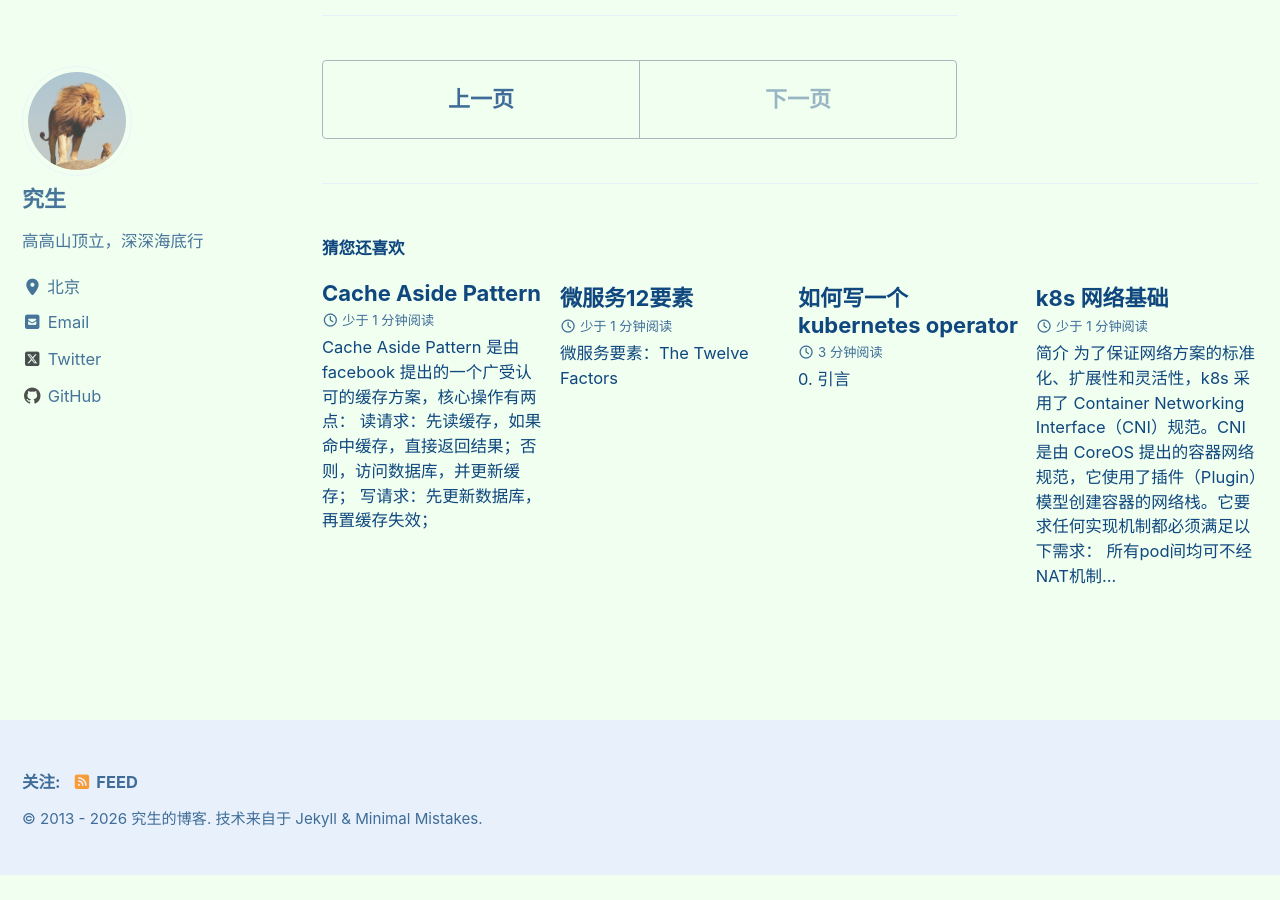
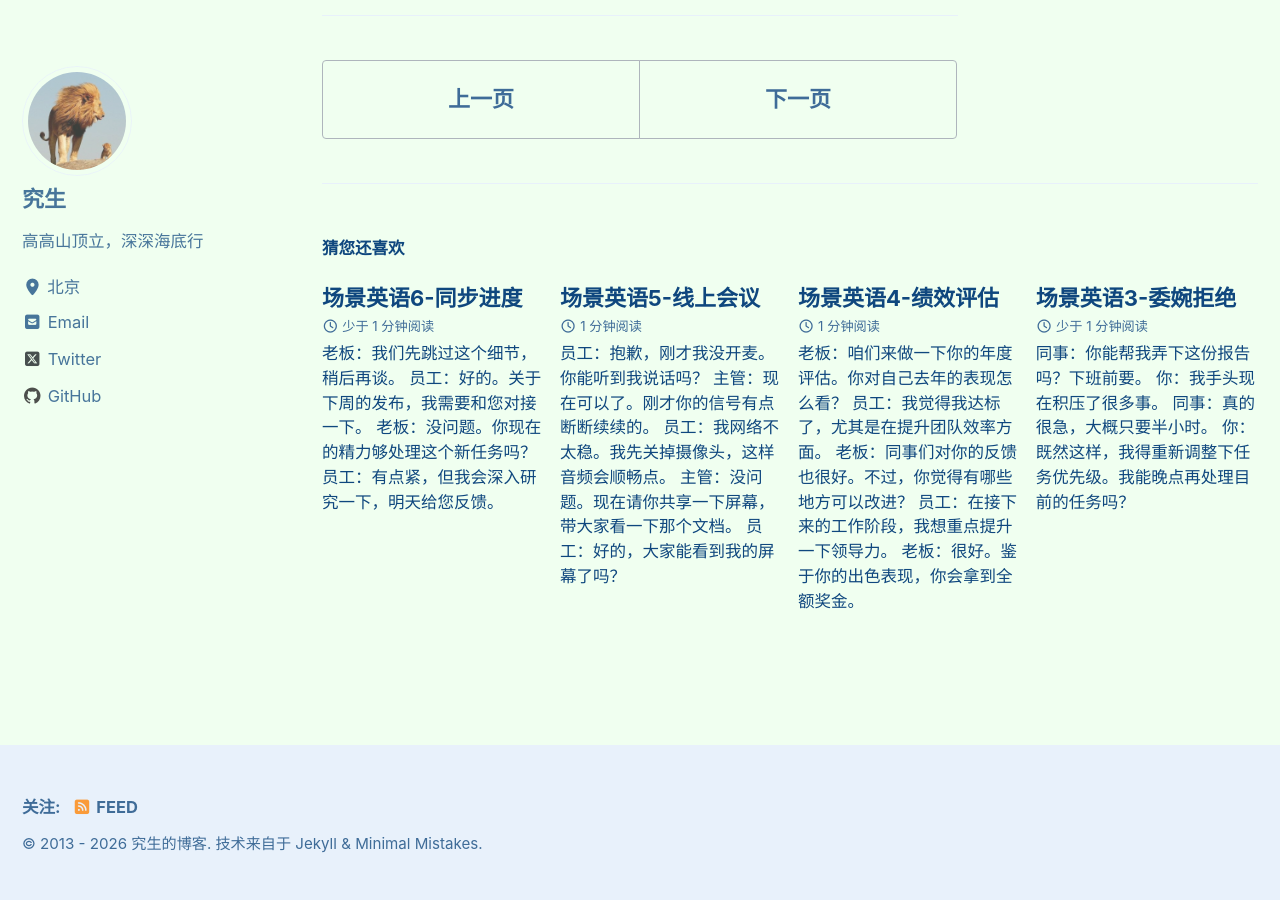
Before and after one commit to 9sheng/9sheng.github.io, a Jekyll site: the page built from _posts/2026-04-20-speak-up-1-politely-interjecting.md, in a window 1280 px wide and 900 px high, scrolled down 1976 px. Built offline with Jekyll 4.4.1, drawn with Linux system fonts in a browser that asks for light colours; cached includes are drawn as plain includes; before the commit the page ends 2851 px from its top, so only the background shows below that; some of the changed text lies outside the part shown.

Commit message:
copy posts

```diff
--- a/_posts/2026-04-20-speak-up-1-politely-interjecting.md
+++ b/_posts/2026-04-20-speak-up-1-politely-interjecting.md
@@ -12,7 +12,7 @@ tags:
 - **员工**：直接打断会不会很不礼貌？
 - **导师**：如果你先肯定对方，再说“我想补充一点”，就很专业。
 - **员工**：明白了。如果我想转到另一个话题呢？
-- **导师**：你可以说：“既然提到了这个，我想把话题转到………
+- **导师**：你可以说：“既然提到了这个，我想把话题转到……
 
 ---
 
--- /dev/null
+++ b/_posts/2026-04-22-speak-up-2-network-lagging.md
@@ -0,0 +1,71 @@
+---
+title:      "场景英语2-网络卡顿"
+date:       2026-04-22 10:44:08 -0700
+categories: English
+tags:
+- English
+- Speak up
+---
+
+- **同事**：嘿，你刚才说的那部分能再讲一遍吗？你刚才卡成 PPT了。
+- **你**：抱歉，我这儿网特别不稳定。现在好点了吗？
+- **同事**：还是不行，你的声音和画面不同步。
+- **你**：晕，我感觉我快要掉线了…（过了一分钟）
+- **你**：刚才不好意思，我的 Zoom 闪退了。
+- **同事**：没事，现在听得很清楚。
+- **你**：可能是我的带宽不够，我先把摄像头关了，这样能顺畅点。
+
+---
+
+- **Colleague**: Hey, could you repeat that? You were **lagging** pretty bad just now.
+- **You**: Sorry about that. My internet has been really **spotty** all morning. Is this any better?
+- **Colleague**: Not really. Your audio and video are **out of sync**.
+- **You**: Shoot, I think I'm about to **cut out**... (One minute later)
+- **You**: Sorry again, everyone. My zoom just **crashed**.
+- **Colleague**: No worries. We can hear you loud and clear now.
+- **You**: I think it's a bandwidth issue. I'll keep my camera off for now to **save some connection**.
+
+---
+
+- Lagging: 卡顿。不管是游戏卡了还是视频会议卡了，都说 "I'm lagging" 或 "The screen is lagging".
+- Just now: 刚才。指的是“几秒钟或几分钟前”。Right now：指的是“此时此刻”。
+- Out of sync: Sync 是 Synchronization（同步）的缩写。指声音和嘴型对不上，或者是文档版本不同步。
+- Cut out: 掉线。指声音断断续续，或者人直接从会议中消失。
+- Crash: 专门指软件（如 Zoom,Slack, Chrome）“闪退”或系统“崩溃”。
+- Bandwidth: 字面意思是“带宽”。在职场中，它有两个高频用法：1）技术层：网速不够。2）个人层：意指“精力/时间”。比如"I don't have the bandwidth for another project."
+
+---
+
+远程办公：网络与技术故障全汇总（Tech Glitches）
+
+- **Lagging** 严重卡顿（像PPT）
+  - You were lagging just now. Could you repeat that?（你刚才卡得太厉害了，能再说一遍吗？）
+- **Spotty** 信号不稳（时好时坏）
+  - My internet has been spotty all morning.（我这网整个早上都不太稳。）
+- **Choppy** 音频断续（电音）
+  - Your audio is a bit choppy. I missed the last part.（你的声音断断续续的，最后那部分我没听到。）
+- **Acting up** 设备出毛病
+  - My mic is acting up. Let me try to re-join.（麦克风出毛病了。我试着重新进一下。）
+- **Freezing** 画面定格（不动）
+  - Your screen is freezing. Is your connection okay?（你的画面定住了，你的网络还好吗？）
+- **Crashed** 软件闪退（崩溃）
+  - Sorry I dropped off, my Zoom just crashed.（抱歉我掉线了，我的Zoom 刚才闪退了。）
+- **Cut out** 彻底掉线（没声）
+  - I think I cut out for a second. Am I back now?（我刚才好像掉线了。我现在回来了吗？）
+- **Out of sync** 音画不同步
+  - 'Your audio and video are out of sync. It's a bit distracting."（你的音画不同步，有点让人分心。）
+- **Background Noise** 背景噪音
+  - "Sorry for the noise, my neighbor is mowing the lawn."（抱歉有噪音，我邻居在割草。）
+- **Echo** 回声/回音
+  - I'm hearing an echo from your end. Can you use headphones?"（我听到你那边有回声。你能戴上耳机吗？）
+- **Bandwidth** 带宽（网速）
+  - I'll kill my camera to save some bandwidth." （我先关掉摄像头省点带宽。）
+- **On mute** 没开麦（静音）
+  - Hey, I think you're on mute. We can't hear you."（嘿，你好像没开麦，我们听不到你。）
+
+---
+
+远程办公救急 Tip：
+1. "Camera Off" Policy: 当你网络卡顿时，第一反应应该是关掉摄像头。这在美企是非常被理解的行为。 你可以说 "Hey guys, my internet is acting up, so I'm going to kill my camera for a bit to save bandwidth. I'm still here though!" （嘿大家，我网有点问题，所以我先掐掉摄像头省点带宽。我人还在喔！）
+2. The "Double Log-in": 如果电脑完全卡死，很多人会用手机端同时登录 Zoom 备用。
+3. 3.Restarting/ reboot the Router: 如果问题持续，告诉同事 "I need to restart my router, I'll be back in 5." (我要重启路由器，5分钟后回来。)
--- /dev/null
+++ b/_posts/2026-04-24-speak-up-3-politely-declining.md
@@ -0,0 +1,26 @@
+---
+title:      "场景英语3-委婉拒绝"
+date:       2026-04-24 11:18:57 -0700
+categories: English
+tags:
+- English
+- Speak up
+---
+
+- **同事**：你能帮我弄下这份报告吗？下班前要。
+- **你**：我手头现在积压了很多事。
+- **同事**：真的很急，大概只要半小时。
+- **你**：既然这样，我得重新调整下任务优先级。我能晚点再处理目前的任务吗？
+
+---
+
+- **Colleague**: Could you help me with this report? I need it by **EOD** (End of Day).
+- **You**: Honestly, I have a lot **on my plate** right now.
+- **Colleague**: It's really **urgent**, it should only take 30 minutes.
+- **You**: In that case, I'll need to **re-prioritize**. Can I put my current task on the **back burner** for a bit?
+
+---
+
+- A lot on my plate: 指盘子里装满了菜，引申为“手头活儿太多”。比 "I'm busy" 更有画面感，也显得你是因为高产而忙碌。
+- EOD (End of Day): 指下班前。通常是下午 5:00 或 6:00。
+- Back burner: 源自厨房的后炉灶。放在后炉灶煮的东西不需要时刻盯着，指“暂时搁置、靠后处理”。
--- /dev/null
+++ b/_posts/2026-04-25-speak-up-4-performance-review.md
@@ -0,0 +1,32 @@
+---
+title:      "场景英语4-绩效评估"
+date:       2026-04-25 13:29:29 -0700
+categories: English
+tags:
+- English
+- Speak up
+---
+
+- **老板**：咱们来做一下你的年度评估。你对自己去年的表现怎么看？
+- **员工**：我觉得我达标了，尤其是在提升团队效率方面。
+- **老板**：同事们对你的反馈也很好。不过，你觉得有哪些地方可以改进？
+- **员工**：在接下来的工作阶段，我想重点提升一下领导力。
+- **老板**：很好。鉴于你的出色表现，你会拿到全额奖金。
+
+---
+
+- **Boss**: Let's go over your annual performance review. How do you feel about your work **over** the last year?
+- **Employee**: I've believe I've **met and exceeded** my goals, especially, in improving team efficiency.
+- **Boss**: Your **peer feedback** has been very positive as well. However, where do you see **room for improvement**?
+- **Employee**: I'd like to work on my **leadership skills moving forward**.
+- **Boss**: Great. Based on your **outstanding performance**, you'll be receiving your **full bonus**.
+
+---
+
+- Performance Review: 绩效评估。
+- Room for improvement: 改进空间（比说 "weakness" 更专业）。
+- Peer feedback: 同事反馈（美企常见的360度评估）。
+
+---
+
+- 赴美小贴士：准备评估前，写一个"Brag Sheet"（自我夸奖清单）。老外不流行谦虚，你不说，老板可能真的会忘记你做过的那些牛逼项目。
--- /dev/null
+++ b/_posts/2026-04-28-speak-up-5-online-meeting.md
@@ -0,0 +1,30 @@
+---
+title:      "场景英语5-线上会议"
+date:       2026-04-28 17:04:35 -0700
+categories: English
+tags:
+- English
+- Speak up
+---
+
+- **员工**：抱歉，刚才我没开麦。你能听到我说话吗？
+- **主管**：现在可以了。刚才你的信号有点断断续续的。
+- **员工**：我网络不太稳。我先关掉摄像头，这样音频会顺畅点。
+- **主管**：没问题。现在请你共享一下屏幕，带大家看一下那个文档。
+- **员工**：好的，大家能看到我的屏幕了吗？
+
+---
+
+- **Employee**: Sorry, I was **on mute**. Can you hear me now?
+- **Supervisor**: **Crystal clear** now. You were **breaking up** a bit earlier.
+- **Employee**: My internet connection is **unstable/spotty**. I'll **turn off/kill my camera**; it might help the audio quality.
+- **Supervisor**: No problem. Could you share your screen and **walk us through** that document?
+- **Employee**: Sure. Can everyone see my screen?
+
+---
+
+- You're on mute： 你没开麦（线上会议最高频的一句话）。
+- Spotty： 描述网络“断断续续/不稳定”。想象一下信号像斑点一样这里有一块那里没一块。
+- Breaking up：信号断断续续。
+- Walk someone through： 带领某人逐步了解/过一遍。
+- Lag [laeg]：延迟。描述“音画不同步”或“卡顿” "There's a bit of a lag on my end."
--- /dev/null
+++ b/_posts/2026-04-28-speak-up-6-sync-progress.md
@@ -0,0 +1,26 @@
+---
+title:      "场景英语6-同步进度"
+date:       2026-04-28 17:12:27 -0700
+categories: English
+tags:
+- English
+- Speak up
+---
+
+- **老板**：我们先跳过这个细节，稍后再谈。
+- **员工**：好的。关于下周的发布，我需要和您对接一下。
+- **老板**：没问题。你现在的精力够处理这个新任务吗？
+- **员工**：有点紧，但我会深入研究一下，明天给您反馈。
+
+---
+
+- **Boss**: Let's skip this detail for now and **circle back** to it later.
+- **Employee**: Sounds good. I also wanted to **touch base** on next week's launch.
+- **Boss**: Sure. Do you have the **bandwidth** for this new task, though?
+- **Employee**: It's a bit tight, but I'll **do a deep dive** and **get back** to you tomorrow.
+
+---
+- Circle back: 晚点再聊/回头再说。
+- Touch base: 对接/联系（非常地道的职场表达）。
+- Bandwidth:［'baendwde］：带宽（职场指：精力、时间、人手）。
+- Deep dive:深入探讨。
```
Also changed, not shown: other parts of _posts/2026-04-20-speak-up-1-politely-interjecting.md (+1 -1 lines).
